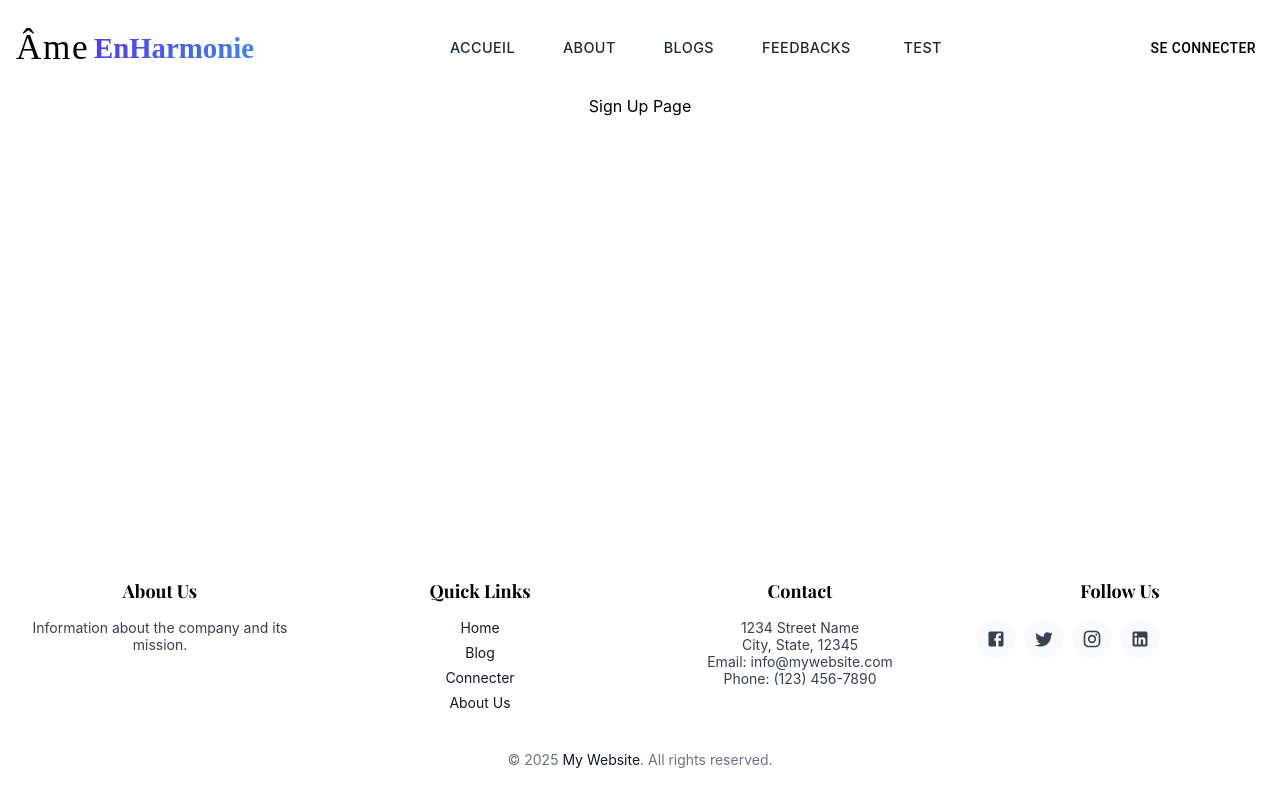
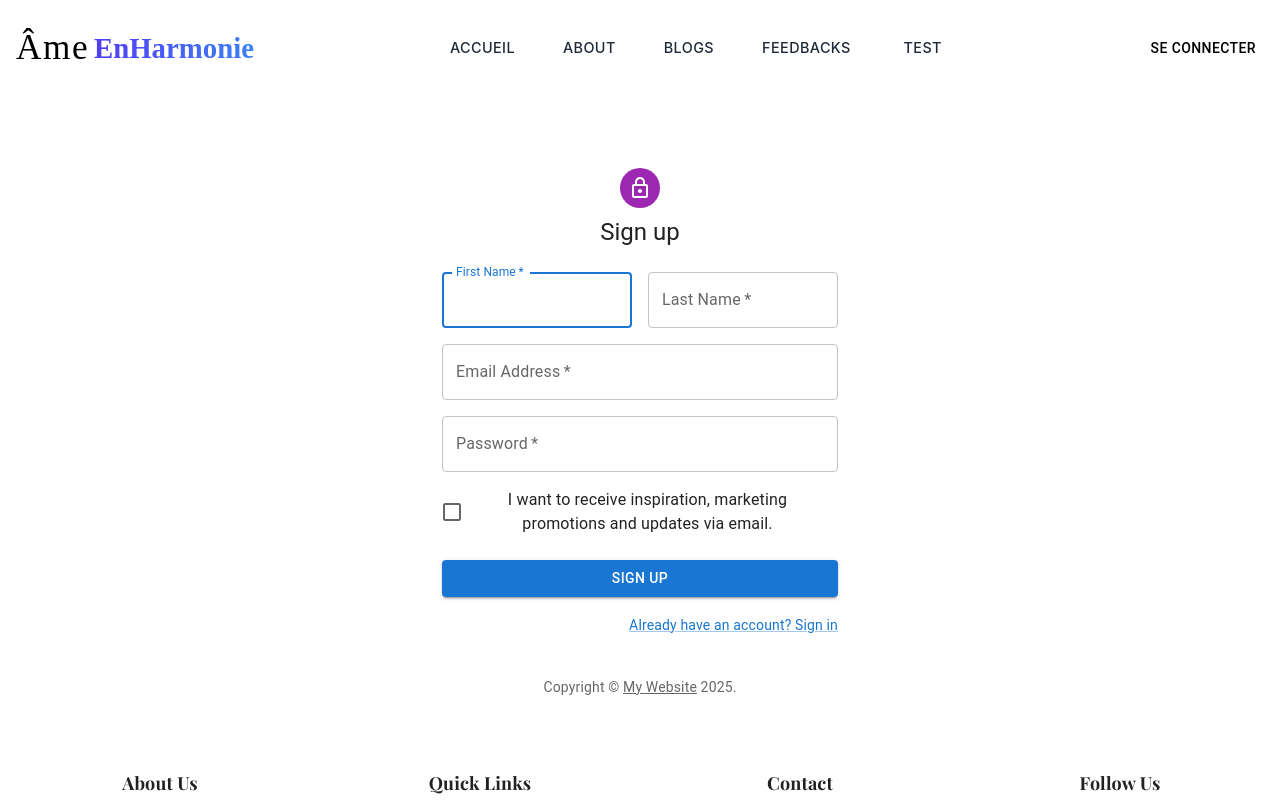
Before and after one commit to ohaddar/front_AME-EN-HARMONIE, a React (Vite) app: page /sign-up in a window 1280 px wide. Shown: the top 800 px of the page. Built offline with nearby package versions, Linux system fonts and the light colour scheme.

Commit message:
🔧 update the route config component to use the sign up component

```diff
--- a/src/layouts/root/routeConfig.tsx
+++ b/src/layouts/root/routeConfig.tsx
@@ -13,6 +13,7 @@ import { Route, Routes, useNavigate } from "react-router-dom";
 import Home from "../../pages/Home";
 import Root from "./Root";
 import TestCard from "../../components/TestCard";
+import SignUpPage from "../../pages/SignUpPage";
 
 const RoutesConfig: React.FC = () => {
   const { currentUser } = useAuth();
@@ -34,7 +35,7 @@ const RoutesConfig: React.FC = () => {
       <Route path="/" element={<Root />}>
         <Route path="" element={<Home />} />
         <Route path="/connect" element={<SignInPage />} />
-        <Route path="/sign-up" element={<div>Sign Up Page</div>} />{" "}
+        <Route path="/sign-up" element={<SignUpPage />} />{" "}
         {/* Replace with actual Sign Up Page */}
         <Route path="/about" element={<About />} />
         <Route path="/reset-password" element={<ResetPasswordPage />} />
```
